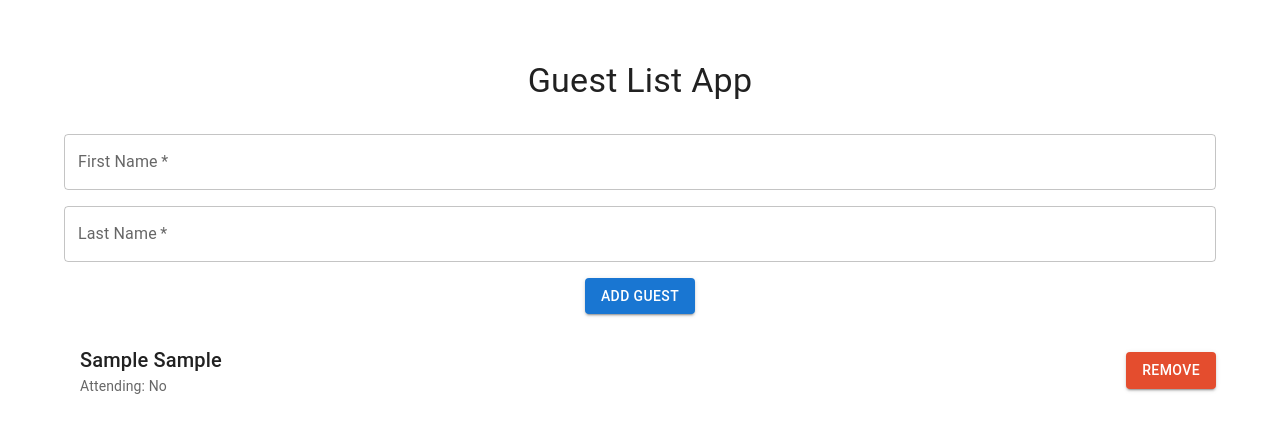
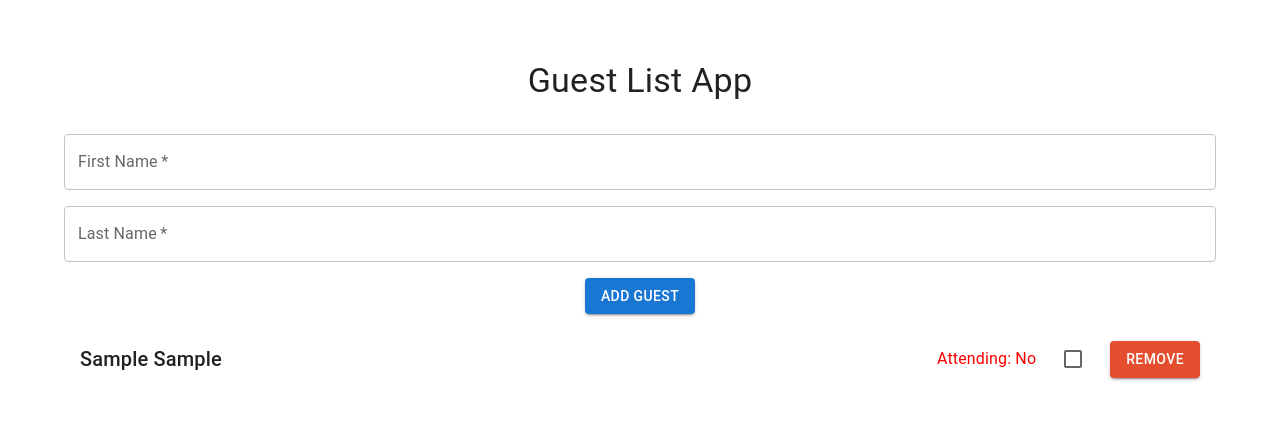
Before and after one commit to alexaldearroyo/react-guest-list, a React app: page / in a window 1280 px wide. Both pictures are taken after typing "Sample", "Sample" into the empty fields and a click on the button "ADD GUEST". Shown: the top 432 px of the page. Built offline with nearby package versions, Linux system fonts and the light colour scheme; the HTML template or start-up script is replaced by a standard one.

Commit message:
Add attending status check functionality

```diff
--- a/src/components/GuestItem.js
+++ b/src/components/GuestItem.js
@@ -1,21 +1,38 @@
-import { Box, Button, ListItem, ListItemText, Typography } from '@mui/material';
+import {
+  Box,
+  Button,
+  Checkbox,
+  ListItem,
+  ListItemText,
+  Typography,
+} from '@mui/material';
 import React from 'react';
 
-const GuestItem = ({ guest, removeGuest }) => (
+const GuestItem = ({ guest, removeGuest, toggleAttending }) => (
   <Box
     data-test-id="guest"
     sx={{ mb: 1, display: 'flex', alignItems: 'center' }}
   >
-    <ListItem sx={{ flex: 1 }}>
+    <ListItem sx={{ flex: 1, display: 'flex', alignItems: 'center' }}>
       <ListItemText
         primary={
           <Typography variant="h6">
             {guest.firstName} {guest.lastName}
           </Typography>
         }
-        secondary={`Attending: ${guest.attending ? 'Yes' : 'No'}`}
       />
-    </ListItem>
+      <Typography
+        variant="subtitle1"
+        sx={{ mr: 2, color: guest.attending ? 'blue' : 'red' }}
+      >
+        Attending: {guest.attending ? 'Yes' : 'No'}
+      </Typography>
+      <Checkbox
+        checked={guest.attending}
+        onChange={() => toggleAttending(guest.id)}
+        aria-label={`${guest.firstName} ${guest.lastName} attending status`}
+        sx={{ mr: 2 }}
+      />
       <Button
         variant="contained"
         color="secondary"
@@ -27,6 +44,7 @@ const GuestItem = ({ guest, removeGuest }) => (
       >
         Remove
       </Button>
+    </ListItem>
   </Box>
 );
 
--- a/src/components/GuestList.js
+++ b/src/components/GuestList.js
@@ -6,11 +6,19 @@ const GuestList = () => {
   const [guests, setGuests] = useState([]);
 
   const addGuest = (guest) => {
-    setGuests([...guests, { ...guest, id: guests.length, attending: false }]);
+    setGuests([...guests, { ...guest, id: Date.now(), attending: false }]);
   };
 
   const removeGuest = (id) => {
     setGuests(guests.filter((guest) => guest.id !== id));
+  };
+
+  const toggleAttending = (id) => {
+    setGuests(
+      guests.map((guest) =>
+        guest.id === id ? { ...guest, attending: !guest.attending } : guest,
+      ),
+    );
   };
 
   return (
@@ -22,6 +30,7 @@ const GuestList = () => {
             key={`guest-${guest.id}`}
             guest={guest}
             removeGuest={removeGuest}
+            toggleAttending={toggleAttending}
           />
         ))}
       </div>
```
Also changed, not shown: temp_codescript.txt, 1 other file (tests, documents, lock files or other folders). Lines whose indentation alone changed are shown as unchanged.
